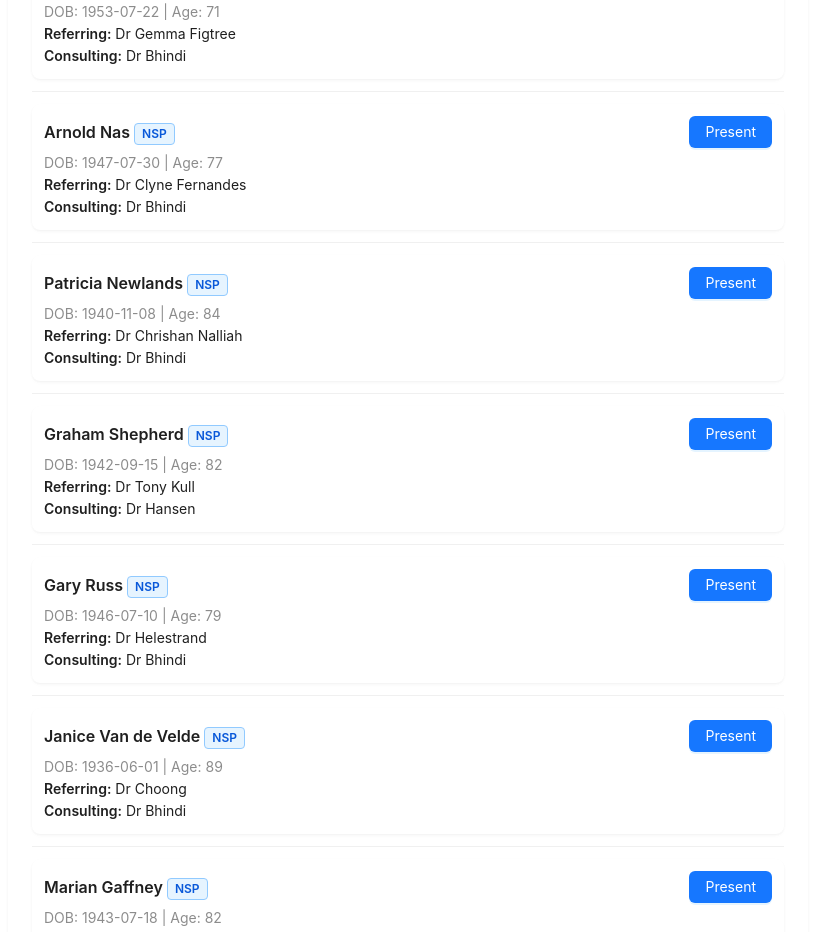
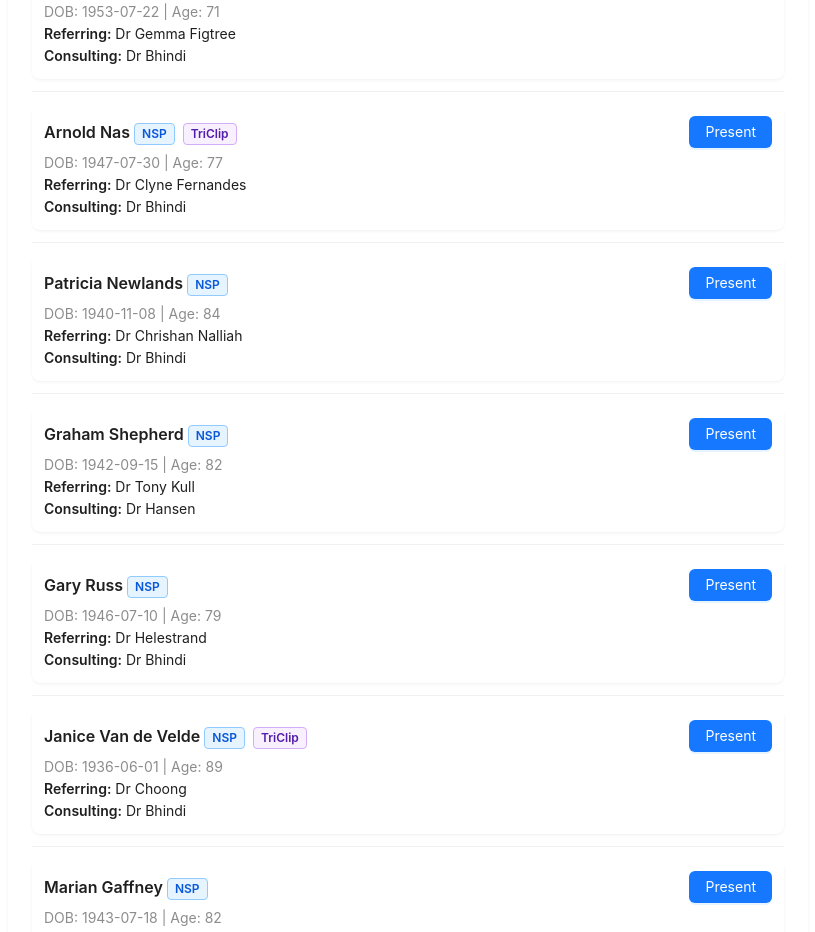
Before and after one commit to synapseedu/ravitracker-mdt, a Next.js app: page /patients in a window 1280 px wide. Shown: the part 1021-1953 px from the top of the page, without its empty margins (232-1047 px from the left). Built offline with nearby package versions, Linux system fonts and the light colour scheme.

Commit message:
Add TriClip badges for Nas and Van de Velde

```diff
--- a/data/patients.ts
+++ b/data/patients.ts
@@ -82,11 +82,27 @@ export const allPatients: Patient[] = [
 
   /* ─────────── Private patients (NSP list) ─────────── */
   { id: 'mcguire', name: 'Stephen McGuire', dob: '1953-07-22', referring: 'Dr Gemma Figtree', consulting: 'Dr Bhindi', status: 'private' },
-  { id: 'nas', name: 'Arnold Nas', dob: '1947-07-30', referring: 'Dr Clyne Fernandes', consulting: 'Dr Bhindi', status: 'private' },
+  {
+    id: 'nas',
+    name: 'Arnold Nas',
+    dob: '1947-07-30',
+    referring: 'Dr Clyne Fernandes',
+    consulting: 'Dr Bhindi',
+    status: 'private',
+    badges: ['TriClip'],
+  },
   { id: 'newlands', name: 'Patricia Newlands', dob: '1940-11-08', referring: 'Dr Chrishan Nalliah', consulting: 'Dr Bhindi', status: 'private' },
   { id: 'shepherd', name: 'Graham Shepherd', dob: '1942-09-15', referring: 'Dr Tony Kull', consulting: 'Dr Hansen', status: 'private' },
   { id: 'russ', name: 'Gary Russ', dob: '1946-07-10', referring: 'Dr Helestrand', consulting: 'Dr Bhindi', status: 'private' },
-  { id: 'vandevelde', name: 'Janice Van de Velde', dob: '1936-06-01', referring: 'Dr Choong', consulting: 'Dr Bhindi', status: 'private' },
+  {
+    id: 'vandevelde',
+    name: 'Janice Van de Velde',
+    dob: '1936-06-01',
+    referring: 'Dr Choong',
+    consulting: 'Dr Bhindi',
+    status: 'private',
+    badges: ['TriClip'],
+  },
   { id: 'gaffney', name: 'Marian Gaffney', dob: '1943-07-18', referring: 'Dr Usaid Allahwala', consulting: '', status: 'private' },
   { id: 'mooney', name: 'Grahame Mooney', dob: '1942-12-31', referring: 'Dr James Rogers', consulting: 'Dr Bhindi', status: 'private' },
   { id: 'sorentino', name: 'Carlos Sorentino', dob: '1945-09-26', referring: 'Dr Kozor', consulting: 'Dr Hansen', status: 'private' },
```
